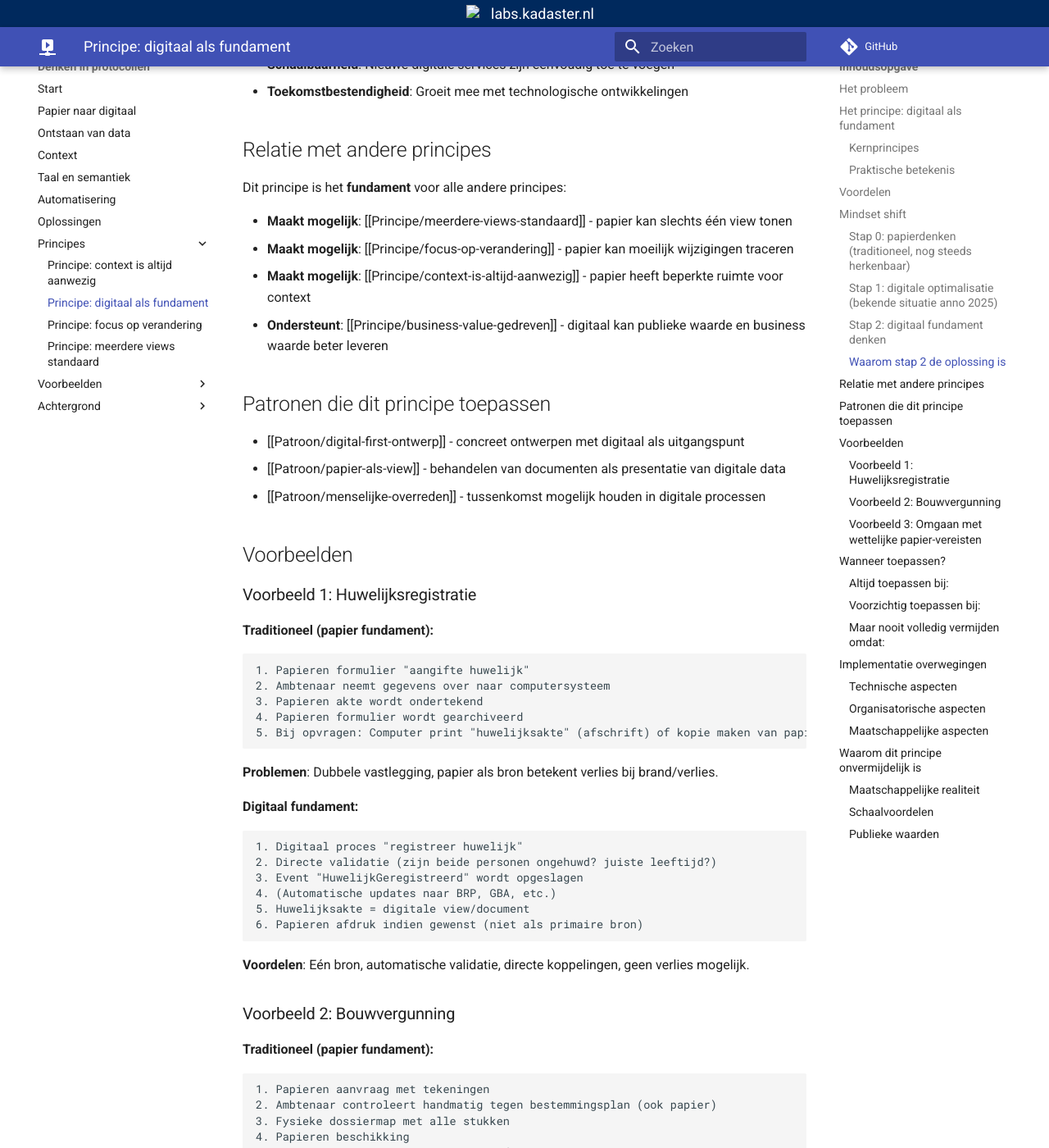
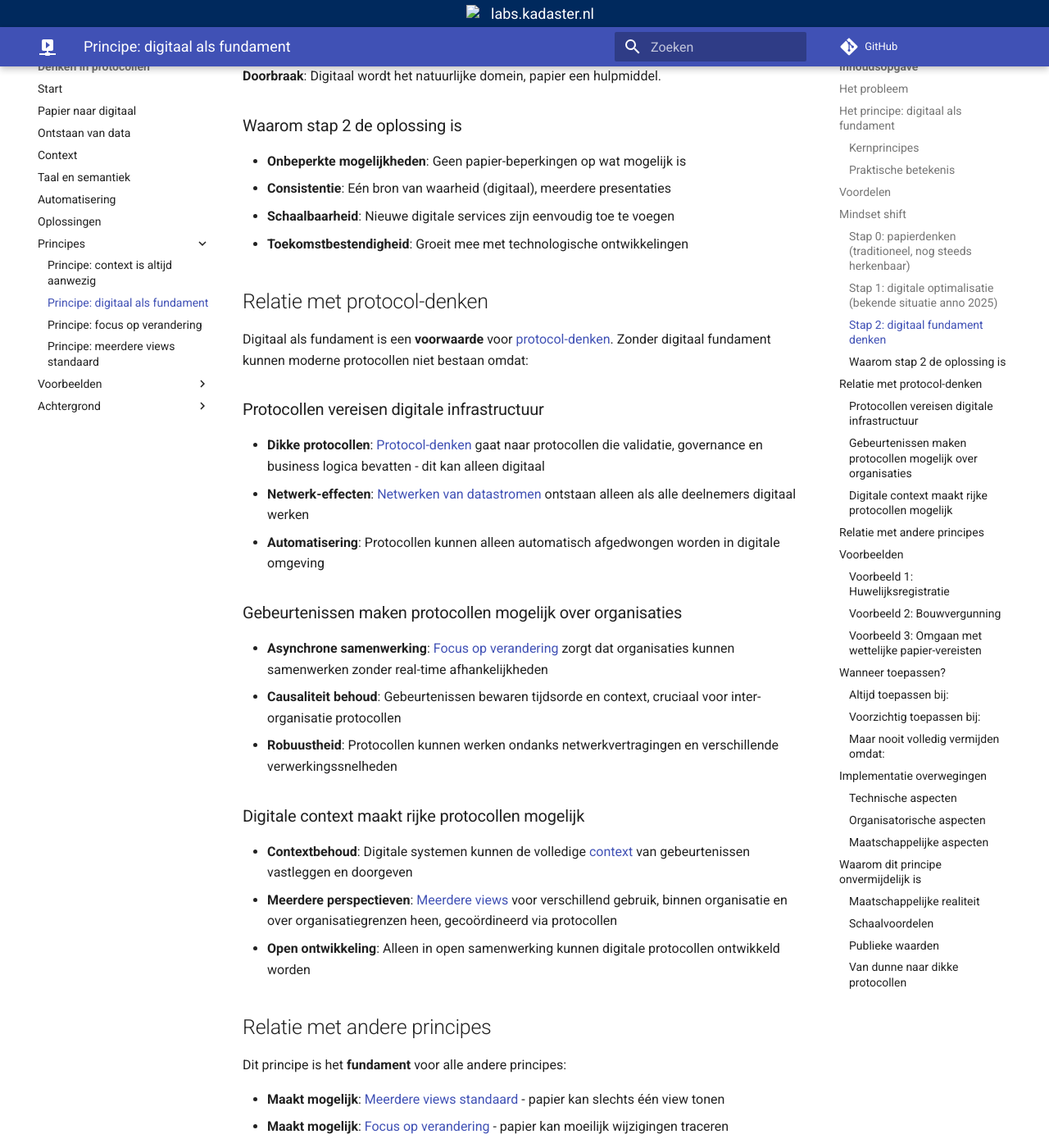
Before and after one commit to kadaster-labs/protocol-denken, an MkDocs documentation site: the page built from docs/principes/digitaal-als-fundament.md, in a window 1280 px wide and 1400 px high, scrolled down 2726 px. Shown: the whole window at 82% size. Built offline with MkDocs 1.6.1 and Material for MkDocs 9.7.7, drawn with Linux system fonts in a browser that asks for light colours; comment, search, counter and statistics services are not loaded; some of the changed text lies outside the part shown.

Commit message:
verbeter principe digitaal-als-fundament voor protocol-denken
- Versterkt relatie met protocol-denken als voorwaarde
- Corrigeert dunne->dikke protocollen evolutie
- Benadrukt asynchrone samenwerking ipv real-time
- Gestroomlijnde structuur en betere cross-referenties
- Verwijdert broken links naar nog niet bestaande paginas

````diff
--- a/docs/principes/digitaal-als-fundament.md
+++ b/docs/principes/digitaal-als-fundament.md
@@ -6,11 +6,14 @@
 
 De overheid blijft vasthouden aan processen die ontworpen zijn voor papieren uitvoering, terwijl de samenleving fundamentaal digitaal is geworden. Dit leidt tot verschillende problemen:
 
-- **Beperkte mogelijkheden**: Papier kan slechts één view vastleggen en geen meerdere perspectieven bieden
-- **Statische vastlegging**: Focus ligt op eindtoestand in plaats van op veranderingen
-- **Contextverlies**: Alleen wat fysiek op papier past kan worden vastgelegd
+- **Beperkte mogelijkheden**: Papier kan slechts één view vastleggen en geen [meerdere perspectieven](meerdere-views-standaard.md) bieden
+- **Statische vastlegging**: Focus ligt op eindtoestand in plaats van op [veranderingen](focus-op-verandering.md)
+- **Contextverlies**: Alleen wat fysiek op papier past kan worden vastgelegd, [context](context-is-altijd-aanwezig.md) gaat verloren
 - **Moeilijke aanpassingen**: Correcties betekenen doorhalingen, geschiedenis verdwijnt
 - **Maatschappelijke aansluiting**: Burgers en bedrijven werken digitaal, overheid blijft achter
+- **Protocol rigiditeit**: Papieren protocollen zijn statisch en moeilijk aan te passen aan nieuwe situaties
+
+De achtergrond en ontstaan is begrijpelijk als je de historie van [papier naar digitaal](../papier-naar-digitaal.md). Maar daar moeten we dus een verandering in teweegbrengen.
 
 ## Het principe: digitaal als fundament
 
@@ -32,21 +35,22 @@ Traditionele aanpak:
 2. Handmatig invoeren in systeem
 3. Papier archiveren als 'bron van waarheid'
 
-Digitaal fundament aanpak:
-1. Digitaal proces als primaire interactie
+Digitaal fundament en protocol-denken aanpak:
+1. Digitale proces als primaire interactie
 2. Automatische verwerking en validatie
-3. Papieren afdruk indien nodig (niet als bron, wel als bewijs)
+3. Papier is afdruk indien nodig (niet als bron, wel als bewijs)
 ```
 
 ## Voordelen
 
-- **Enabler voor andere principes**: Maakt meerdere views en focus op verandering mogelijk
+- **Enabler voor andere principes**: Maakt [meerdere views](meerdere-views-standaard.md) en [focus op verandering](focus-op-verandering.md) mogelijk
 - **Schaalsprong mogelijk**: Digitaal maakt analyses, wijzigingen en processen mogelijk op een schaal die met papier ondenkbaar was
 - **Maatschappelijke aansluiting**: Overheid werkt zoals burgers en bedrijven dat gewend zijn of zouden wensen
 - **Transparantie**: Digitale gegevens kunnen beter toegankelijk worden gemaakt
 - **Efficiëntie**: Wegvallen van dubbele vastlegging (met problematiek) en handmatige overdracht
-- **Innovatiemogelijkheden**: Nieuwe services en verbindingen worden mogelijk
-- **Democratische versterking**: Betere toegang tot overheidsinformatie (wordt mogelijk; wel afhankelijk van uitwerking)
+- **Innovatiemogelijkheden**: Nieuwe services en [netwerken van datastromen](../oplossingen.md#netwerken--datastromen) worden mogelijk
+- **Democratische versterking**: Betere toegang tot overheidsinformatie door digitale infrastructuur
+- **Interoperabiliteit**: Protocollen maken uitwisseling tussen systemen mogelijk
 
 ## Mindset shift
 
@@ -93,20 +97,32 @@ Digitaal als fundament vereist een fundamentele shift: **van "digitaal als kopie
 - **Schaalbaarheid**: Nieuwe digitale services zijn eenvoudig toe te voegen
 - **Toekomstbestendigheid**: Groeit mee met technologische ontwikkelingen
 
+## Relatie met protocol-denken
+
+Digitaal als fundament is een **voorwaarde** voor [protocol-denken](../index.md). Zonder digitaal fundament kunnen moderne protocollen niet bestaan omdat:
+
+### Protocollen vereisen digitale infrastructuur
+- **Dikke protocollen**: [Protocol-denken](../index.md) gaat naar protocollen die validatie, governance en business logica bevatten - dit kan alleen digitaal
+- **Netwerk-effecten**: [Netwerken van datastromen](../oplossingen.md#netwerken--datastromen) ontstaan alleen als alle deelnemers digitaal werken
+- **Automatisering**: Protocollen kunnen alleen automatisch afgedwongen worden in digitale omgeving
+
+### Gebeurtenissen maken protocollen mogelijk over organisaties
+- **Asynchrone samenwerking**: [Focus op verandering](focus-op-verandering.md) zorgt dat organisaties kunnen samenwerken zonder real-time afhankelijkheden
+- **Causaliteit behoud**: Gebeurtenissen bewaren tijdsorde en context, cruciaal voor inter-organisatie protocollen
+- **Robuustheid**: Protocollen kunnen werken ondanks netwerkvertragingen en verschillende verwerkingssnelheden
+
+### Digitale context maakt rijke protocollen mogelijk
+- **Contextbehoud**: Digitale systemen kunnen de volledige [context](context-is-altijd-aanwezig.md) van gebeurtenissen vastleggen en doorgeven
+- **Meerdere perspectieven**: [Meerdere views](meerdere-views-standaard.md) voor verschillend gebruik, binnen organisatie en over organisatiegrenzen heen, gecoördineerd via protocollen
+- **Open ontwikkeling**: Alleen in open samenwerking kunnen digitale protocollen ontwikkeld worden
+
 ## Relatie met andere principes
 
 Dit principe is het **fundament** voor alle andere principes:
 
-- **Maakt mogelijk**: [[Principe/meerdere-views-standaard]] - papier kan slechts één view tonen
-- **Maakt mogelijk**: [[Principe/focus-op-verandering]] - papier kan moeilijk wijzigingen traceren
-- **Maakt mogelijk**: [[Principe/context-is-altijd-aanwezig]] - papier heeft beperkte ruimte voor context
-- **Ondersteunt**: [[Principe/business-value-gedreven]] - digitaal kan publieke waarde en business waarde beter leveren
-
-## Patronen die dit principe toepassen
-
-- [[Patroon/digital-first-ontwerp]] - concreet ontwerpen met digitaal als uitgangspunt
-- [[Patroon/papier-als-view]] - behandelen van documenten als presentatie van digitale data
-- [[Patroon/menselijke-overreden]] - tussenkomst mogelijk houden in digitale processen
+- **Maakt mogelijk**: [Meerdere views standaard](meerdere-views-standaard.md) - papier kan slechts één view tonen
+- **Maakt mogelijk**: [Focus op verandering](focus-op-verandering.md) - papier kan moeilijk wijzigingen traceren
+- **Maakt mogelijk**: [Context is altijd aanwezig](context-is-altijd-aanwezig.md) - papier heeft beperkte ruimte voor context
 
 ## Voorbeelden
 
@@ -235,6 +251,13 @@ Digitaal fundament ondersteunt democratie:
 - **Effectiviteit**: Snellere, betere dienstverlening
 - **Gelijkheid**: Zelfde service voor iedereen, onafhankelijk van locatie
 
+### Van dunne naar dikke protocollen
+Digitaal fundament maakt de evolutie mogelijk van:
+- **Dunne protocollen** (traditioneel internet): Minimale afspraken over transport, business logica in applicaties
+- **Dikke protocollen** ([protocol-denken](../index.md)): Protocollen die validatie, governance en afdwingbare afspraken bevatten
+
+Deze transitie is alleen mogelijk met digitaal als fundament omdat dikke protocollen automatisering en geautomatiseerde validatie vereisen.
+
 ---
 
 *Dit principe legt het fundament waarop moderne overheidsregistraties kunnen worden gebouwd.*
````
